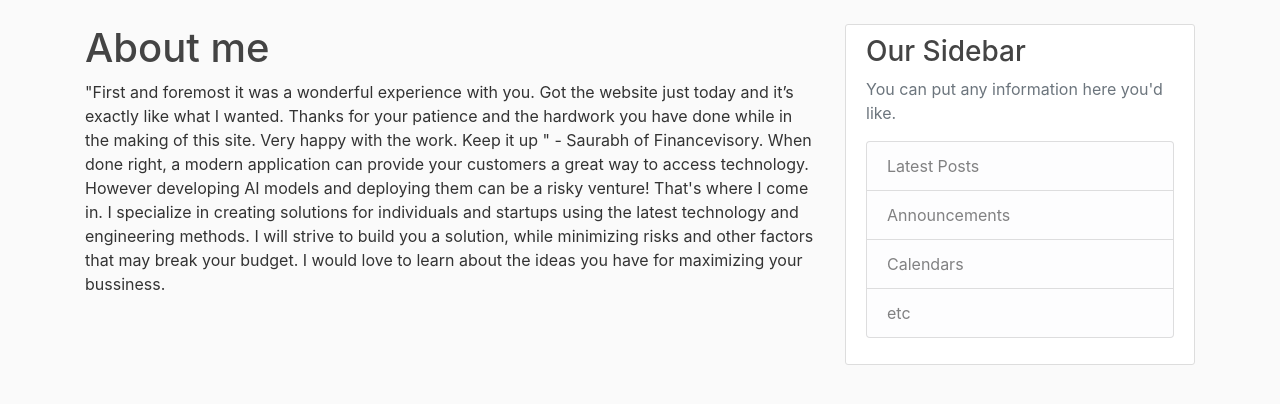
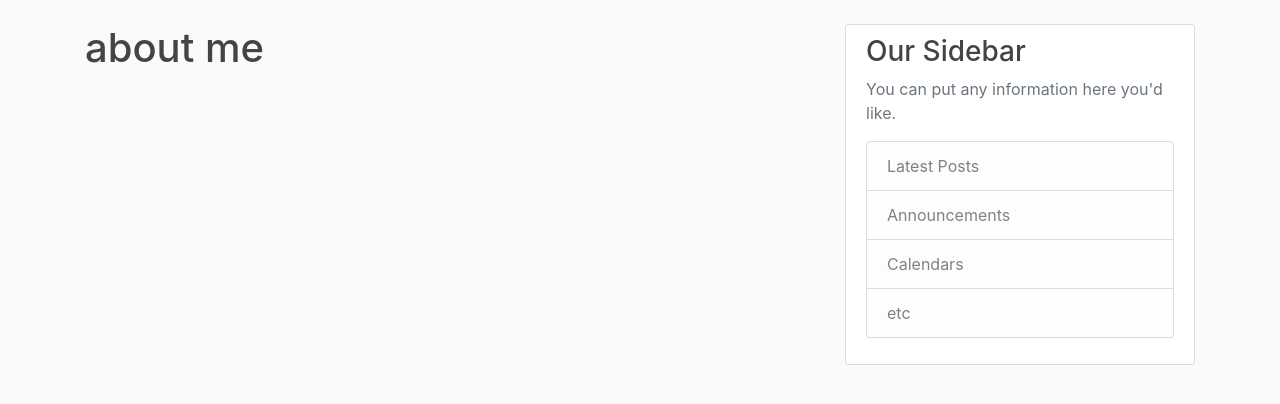
Before and after one commit to mrugankray/flask-blog, a Flask app: page /about in a window 1280 px wide. Shown: the part 56-460 px from the top of the page. Run offline with Flask 2, Linux system fonts and the light colour scheme; some libraries are stand-ins or nearby versions.

Commit message:
reverted back to about.html

```diff
--- a/flaskblog/templates/about.html
+++ b/flaskblog/templates/about.html
@@ -1,15 +1,4 @@
 {% extends "layout.html" %}
 {% block content %}
-    <h1>About me</h1>
-    <p>
-        "First and foremost it was a wonderful experience with you. Got the website just today and it’s exactly like what I wanted. Thanks for your patience and the hardwork you have done while in the making of this site. Very happy with the work. Keep it up " - Saurabh of Financevisory.
-
-        When done right, a modern application can provide your customers a great way to access technology.
-
-        However developing AI models and deploying them can be a risky venture!
-
-        That's where I come in. I specialize in creating solutions for individuals and startups using the latest technology and engineering methods. I will strive to build you a solution, while minimizing risks and other factors that may break your budget.
-
-        I would love to learn about the ideas you have for maximizing your bussiness.
-    </p>
+    <h1>about me</h1>
 {% endblock content %}
```
